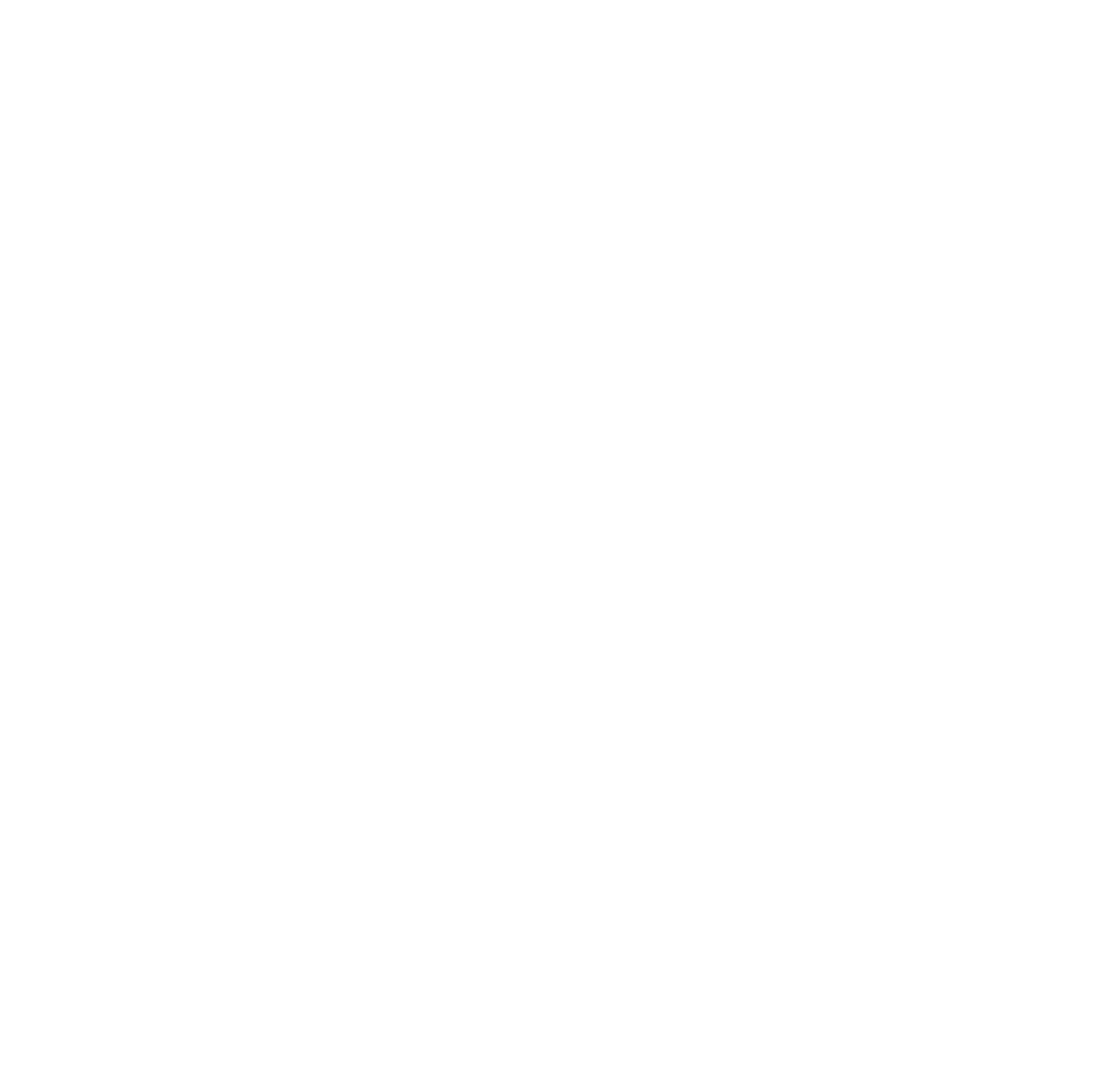
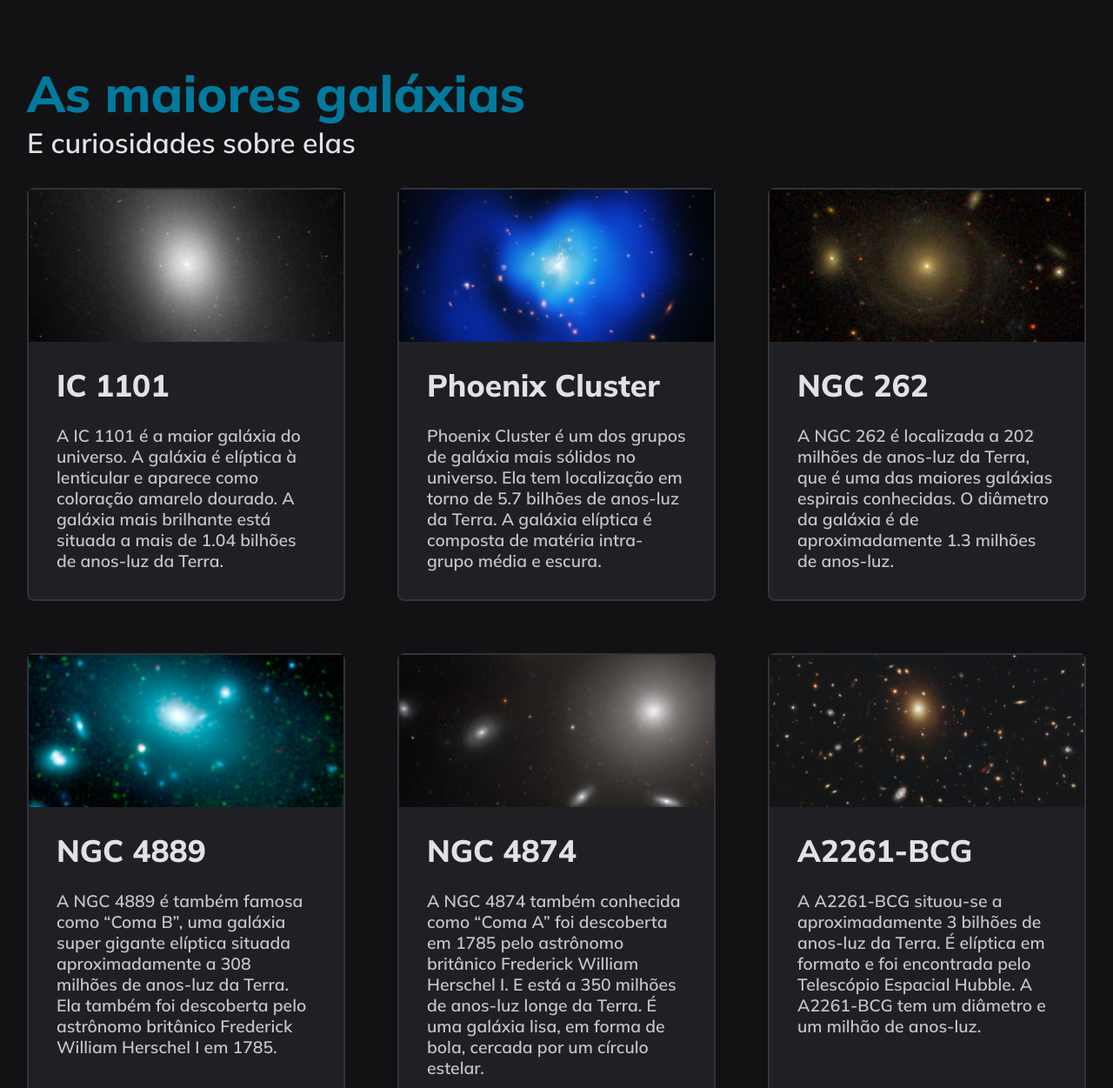
Before and after one commit to gabriel-lima258/Galaxies, a plain HTML site: page index.html in a window 1280 px wide. Shown: the top 1251 px of the page at 87% size. Before the commit the page ends 800 px from the top, so only its background shows below. Drawn offline with Linux system fonts and the light colour scheme.

Commit message:
galaxies page grid

```diff
--- a/index.html
+++ b/index.html
@@ -3,9 +3,55 @@
 <head>
     <meta charset="UTF-8">
     <meta name="viewport" content="width=device-width, initial-scale=1.0">
-    <title>hello</title>
+
+    <link rel="preconnect" href="https://fonts.googleapis.com">
+    <link rel="preconnect" href="https://fonts.gstatic.com" crossorigin>
+    <link href="https://fonts.googleapis.com/css2?family=Mulish:wght@300;400;500;600;700;800&display=swap" rel="stylesheet">
+
+    <link rel="stylesheet" href="style.css">
+
+    <title>Galaxies</title>
 </head>
 <body>
 
+    <header>
+        <h1>As maiores galáxias</h1>
+        <p>E curiosidades sobre elas</p>
+    </header>
+
+    <main>
+        <div class="card">
+            <img src="assets/image 1 (1).png" alt="">
+            <h1>IC 1101</h1>
+            <p>A IC 1101 é a maior galáxia do universo. A galáxia é elíptica à lenticular e aparece como coloração amarelo dourado. A galáxia mais brilhante está situada a mais de 1.04 bilhões de anos-luz da Terra. </p>
+        </div>
+        <div class="card">
+            <img src="assets/image 2.png" alt="">
+            <h1>Phoenix Cluster</h1>
+            <p>Phoenix Cluster é um dos grupos de galáxia mais sólidos no universo. Ela tem localização em torno de 5.7 bilhões de anos-luz da Terra. A galáxia elíptica é composta de matéria intra-grupo média e escura.</p>
+        </div>
+        <div class="card">
+            <img src="assets/image 3.png" alt="">
+            <h1>NGC 262</h1>
+            <p>A NGC 262 é localizada a 202 milhões de anos-luz da Terra, que é uma das maiores galáxias espirais conhecidas. O diâmetro da galáxia é de aproximadamente 1.3 milhões de anos-luz. </p>
+        </div>
+        <div class="card">
+            <img src="assets/image 4.png" alt="">
+            <h1>NGC 4889</h1>
+            <p>A NGC 4889 é também famosa como “Coma B”, uma galáxia super gigante elíptica situada aproximadamente a 308 milhões de anos-luz da Terra. Ela também foi descoberta pelo astrônomo britânico Frederick William Herschel I em 1785.</p>
+        </div>
+        <div class="card">
+            <img src="assets/image 5.png" alt="">
+            <h1>NGC 4874</h1>
+            <p>A NGC 4874 também conhecida como “Coma A” foi descoberta em 1785 pelo astrônomo britânico Frederick William Herschel I. E está a 350 milhões de anos-luz longe da Terra. É uma galáxia lisa, em forma de bola, cercada por um círculo estelar.</p>
+        </div>
+        <div class="card">
+            <img src="assets/image 3 (1).png" alt="">
+            <h1>A2261-BCG</h1>
+            <p>A A2261-BCG situou-se a aproximadamente 3 bilhões de anos-luz da Terra. É elíptica em formato e foi encontrada pelo Telescópio Espacial Hubble. A A2261-BCG tem um diâmetro e um milhão de anos-luz.</p>
+        </div>
+
+    </main>
+
 </body>
 </html>
--- /dev/null
+++ b/style.css
@@ -0,0 +1,67 @@
+* {
+    margin: 0;
+    padding: 0;
+    box-sizing: border-box;
+}
+
+:root {
+    font-family: 'Mulish', sans-serif;
+}
+
+body {
+    background: var(--platform-aliases-background, #121214);
+    color: var(--platform-aliases-ttulos, #E1E1E6);
+    padding: 70px 100px;
+
+    display: grid;
+    place-content: center;
+}
+
+header {
+    display: flex;
+    flex-direction: column;
+    margin-bottom: 32px;
+
+    > h1 {
+        color: var(--brand-colors-explorer-mid, #02799D);
+        font-size: 58.287px;
+        font-weight: 900;
+    }
+
+    > p {
+        color: var(--platform-aliases-ttulos, #E1E1E6);
+        font-size: 32px;
+        font-weight: 600;
+    }
+}
+
+main {
+    display: grid;
+
+    grid-template-columns: repeat(3, 366px);
+    gap: 60px;
+
+    .card {
+        border-radius: 8px;
+        border: 2px solid var(--platform-aliases-shape-terciria, #323238);
+        background: var(--platform-aliases-shape-principal, #202024);
+    }
+
+    .card img {
+        width: 100%;
+    }
+
+    .card h1 {
+        color: var(--platform-aliases-ttulos, #E1E1E6);
+        font-size: 35.302px;
+        font-weight: 900;
+        padding: 24px 32px 0;
+    }
+
+    .card p {
+        color: var(--platform-aliases-texto-base, #C4C4CC);
+        font-size: 19.381px;
+        font-weight: 600;
+        padding: 24px 32px 32px;
+    }
+}
```
Also changed, not shown: assets/image 1 (1).png (added), assets/image 2.png (added), assets/image 3 (1).png (added), assets/image 3.png (added), assets/image 4.png (added), assets/image 5.png (added).
